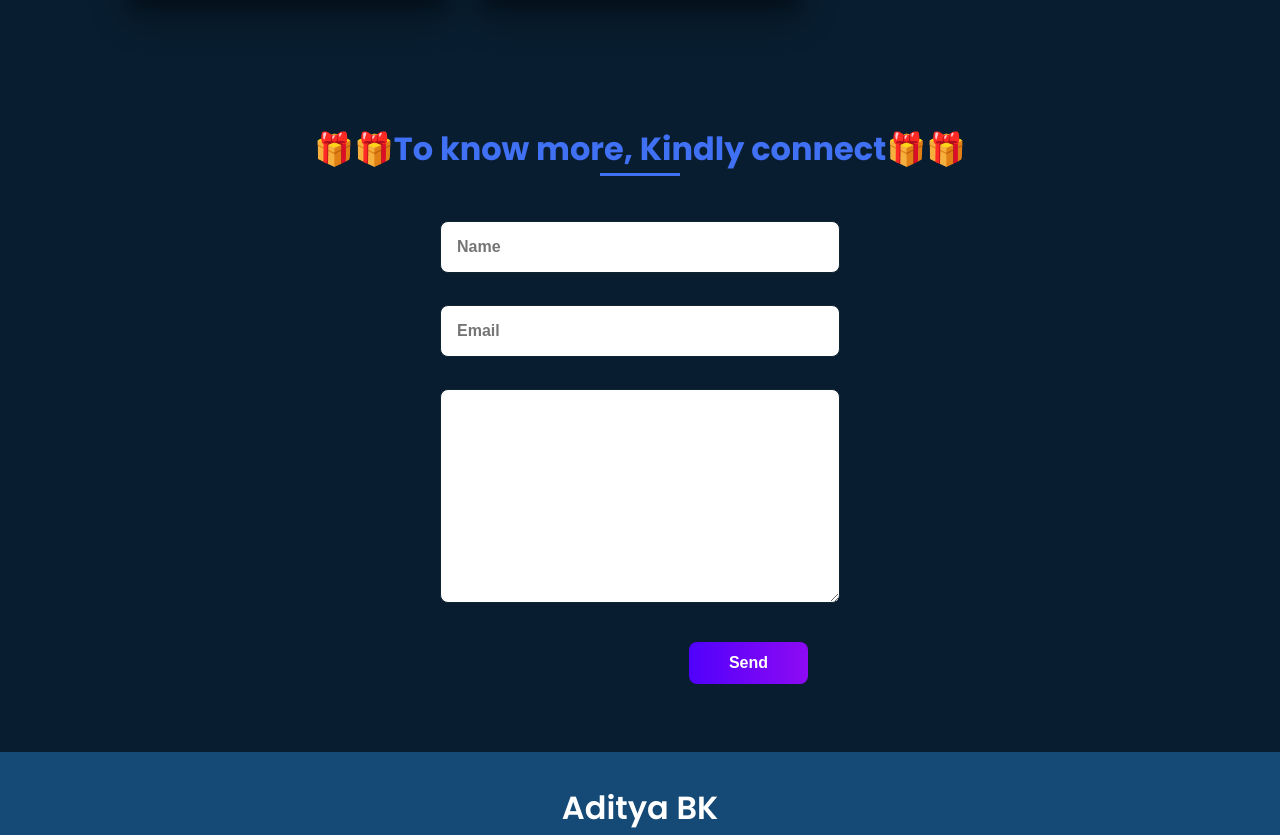
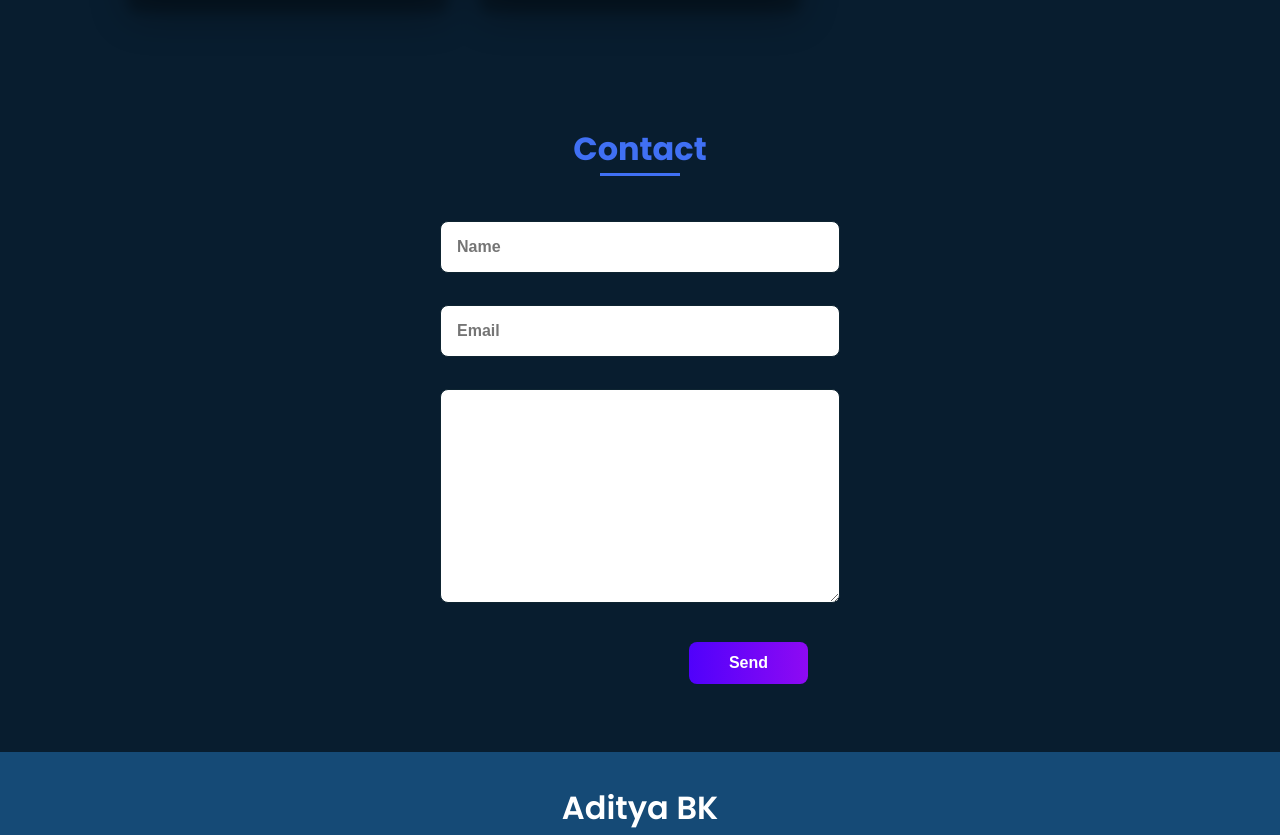
Before and after one commit to AdityaBK1/Aditya-Portfolio, a plain HTML site: page index.html in a window 1280 px wide. Shown: the part 4162-4997 px from the top of the page. Drawn offline with nearby package versions, Linux system fonts and the light colour scheme.

Commit message:
Update index.html

```diff
--- a/index.html
+++ b/index.html
@@ -703,7 +703,7 @@
       <!-- Contact -->
 
       <section class="contact section" id="contact">
-        <h2 class="section-title" data-aos="fade-down"> 🎁🎁To know more, Kindly connect🎁🎁 </h2>
+        <h2 class="section-title" data-aos="fade-down">Contact</h2>
 
         <div class="contact_container bd_grid">
           <form
```
